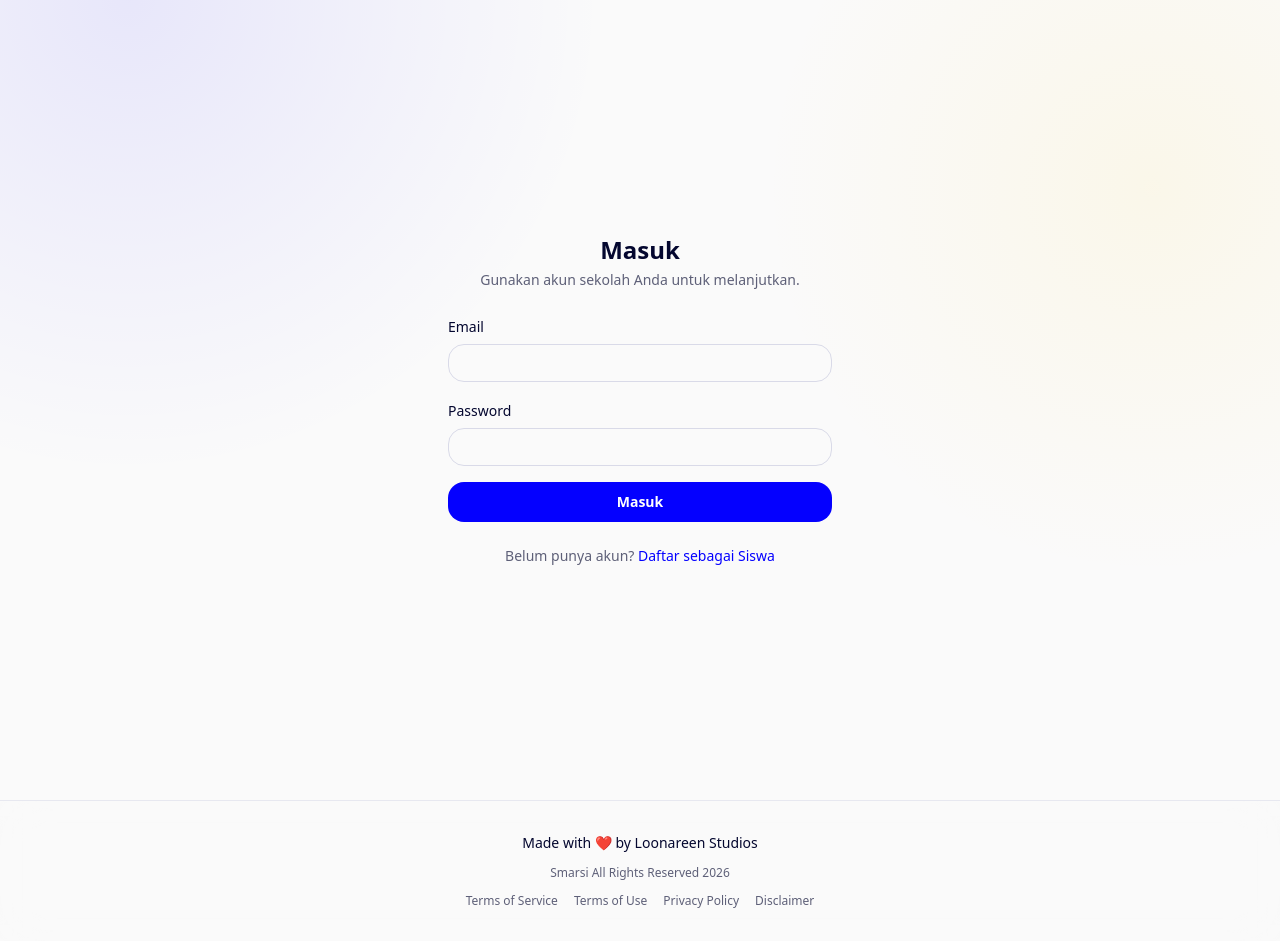
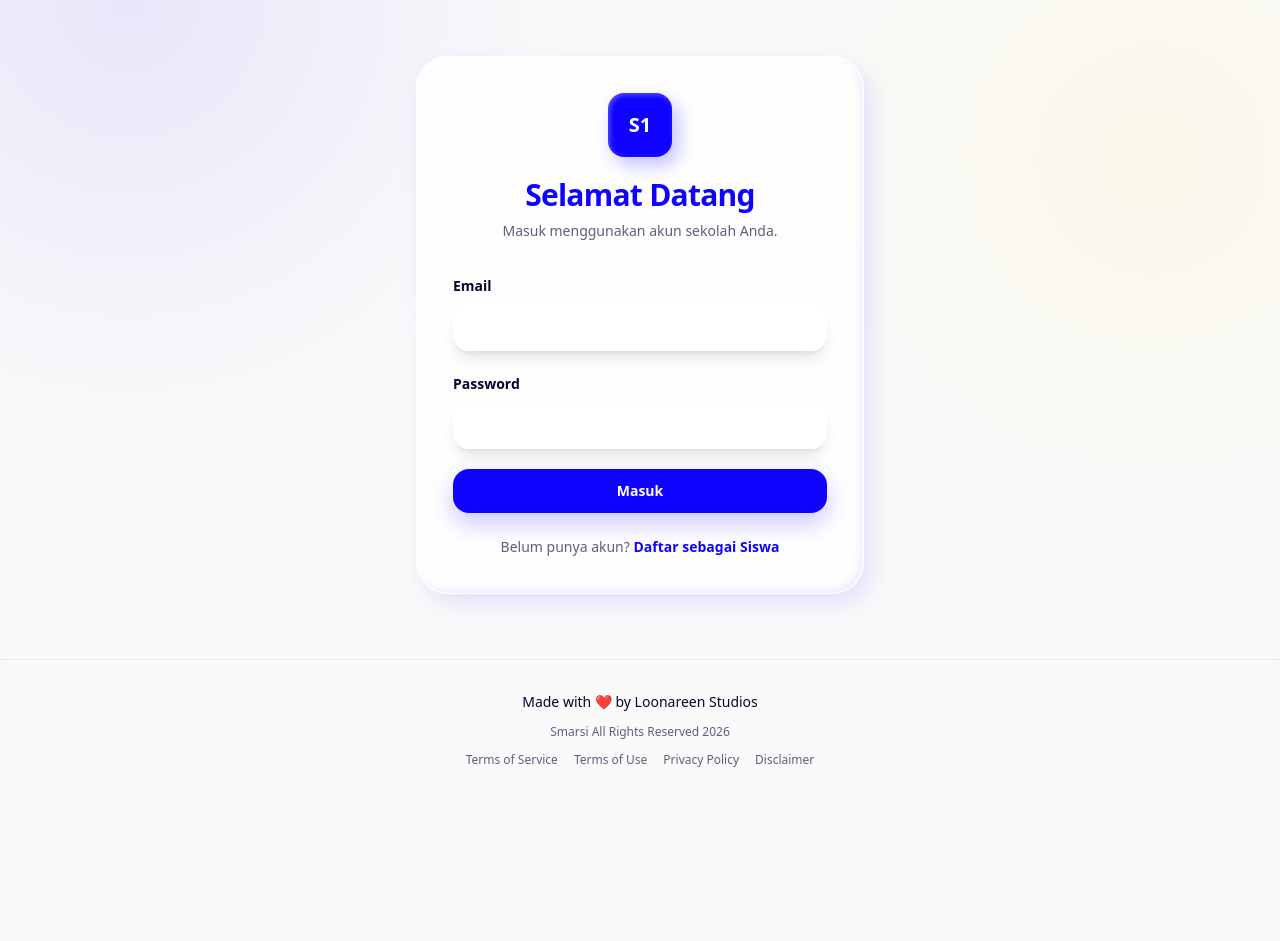
Before and after one commit to jahatsentosa14/Asset-Sman1-manage, a Next.js app: page /login in a window 1280 px wide. After the commit the page ends 800 px from the top, so only its background shows below. Built offline with nearby package versions, Linux system fonts and the light colour scheme.

Commit message:
feat(ui): redesign login with clay and glassmorphism

```diff
--- a/app/(auth)/login/page.tsx
+++ b/app/(auth)/login/page.tsx
@@ -1,7 +1,6 @@
 'use client';
 
 import { useFormState, useFormStatus } from 'react-dom';
-import Link from 'next/link';
 import { loginAction, type AuthActionState } from '../actions';
 
 const initialState: AuthActionState = { error: null };
@@ -9,11 +8,7 @@ const initialState: AuthActionState = { error: null };
 function SubmitButton() {
   const { pending } = useFormStatus();
   return (
-    <button
-      type="submit"
-      disabled={pending}
-      className="w-full rounded-lg bg-primary py-2.5 text-sm font-semibold text-primary-foreground transition hover:opacity-90 disabled:opacity-50"
-    >
+    <button type="submit" disabled={pending} className="w-full rounded-2xl bg-[#0f03ff] py-3 text-sm font-bold text-white shadow-[0_10px_25px_rgba(15,3,255,.22)] transition-all duration-300 hover:-translate-y-0.5 hover:shadow-[0_14px_30px_rgba(15,3,255,.28)] disabled:translate-y-0 disabled:opacity-50">
       {pending ? 'Memproses...' : 'Masuk'}
     </button>
   );
@@ -23,59 +18,32 @@ export default function LoginPage() {
   const [state, formAction] = useFormState(loginAction, initialState);
 
   return (
-    <main className="flex min-h-screen items-center justify-center px-6">
-      <div className="w-full max-w-sm space-y-6">
-        <div className="space-y-1 text-center">
-          <h1 className="text-2xl font-bold">Masuk</h1>
-          <p className="text-sm text-muted-foreground">
-            Gunakan akun sekolah Anda untuk melanjutkan.
-          </p>
+    <main className="flex min-h-[calc(100vh-150px)] items-center justify-center px-6 py-12">
+      <div className="w-full max-w-md">
+        <div className="clay-panel rounded-[2rem] p-7 sm:p-9">
+          <div className="mb-8 space-y-2 text-center">
+            <div className="mx-auto mb-5 flex h-16 w-16 items-center justify-center rounded-2xl bg-[#0f03ff] text-xl font-black text-white shadow-[inset_2px_2px_5px_rgba(255,255,255,.3),6px_8px_18px_rgba(15,3,255,.25)]">S1</div>
+            <h1 className="text-3xl font-black tracking-tight text-[#0f03ff]">Selamat Datang</h1>
+            <p className="text-sm text-muted-foreground">Masuk menggunakan akun sekolah Anda.</p>
           </div>
 
-        <form action={formAction} className="space-y-4">
-          <div className="space-y-1.5">
-            <label htmlFor="email" className="text-sm font-medium">
-              Email
-            </label>
-            <input
-              id="email"
-              name="email"
-              type="email"
-              required
-              autoComplete="email"
-              className="w-full rounded-lg border border-border bg-background px-3 py-2 text-sm outline-none ring-primary focus:ring-2"
-            />
+          <form action={formAction} className="space-y-5">
+            <div className="space-y-2">
+              <label htmlFor="email" className="text-sm font-semibold">Email</label>
+              <input id="email" name="email" type="email" required autoComplete="email" className="glass-panel w-full rounded-2xl px-4 py-3 text-sm outline-none transition-all duration-300 focus:border-[#0f03ff] focus:ring-2 focus:ring-[#0f03ff]/20" />
             </div>
-
-          <div className="space-y-1.5">
-            <label htmlFor="password" className="text-sm font-medium">
-              Password
-            </label>
-            <input
-              id="password"
-              name="password"
-              type="password"
-              required
-              autoComplete="current-password"
-              className="w-full rounded-lg border border-border bg-background px-3 py-2 text-sm outline-none ring-primary focus:ring-2"
-            />
+            <div className="space-y-2">
+              <label htmlFor="password" className="text-sm font-semibold">Password</label>
+              <input id="password" name="password" type="password" required autoComplete="current-password" className="glass-panel w-full rounded-2xl px-4 py-3 text-sm outline-none transition-all duration-300 focus:border-[#0f03ff] focus:ring-2 focus:ring-[#0f03ff]/20" />
             </div>
-
-          {state.error && (
-            <p className="rounded-lg bg-destructive/10 px-3 py-2 text-sm text-destructive">
-              {state.error}
-            </p>
-          )}
-
+            {state.error && <p className="rounded-2xl bg-destructive/10 px-4 py-3 text-sm text-destructive">{state.error}</p>}
             <SubmitButton />
           </form>
 
-        <p className="text-center text-sm text-muted-foreground">
-          Belum punya akun?{' '}
-          <Link href="/register" className="font-medium text-primary hover:underline">
-            Daftar sebagai Siswa
-          </Link>
+          <p className="mt-6 text-center text-sm text-muted-foreground">
+            Belum punya akun? <a href="/register" className="font-bold text-[#0f03ff] hover:underline">Daftar sebagai Siswa</a>
           </p>
+        </div>
       </div>
     </main>
   );
```
Lines whose indentation alone changed are shown as unchanged.
